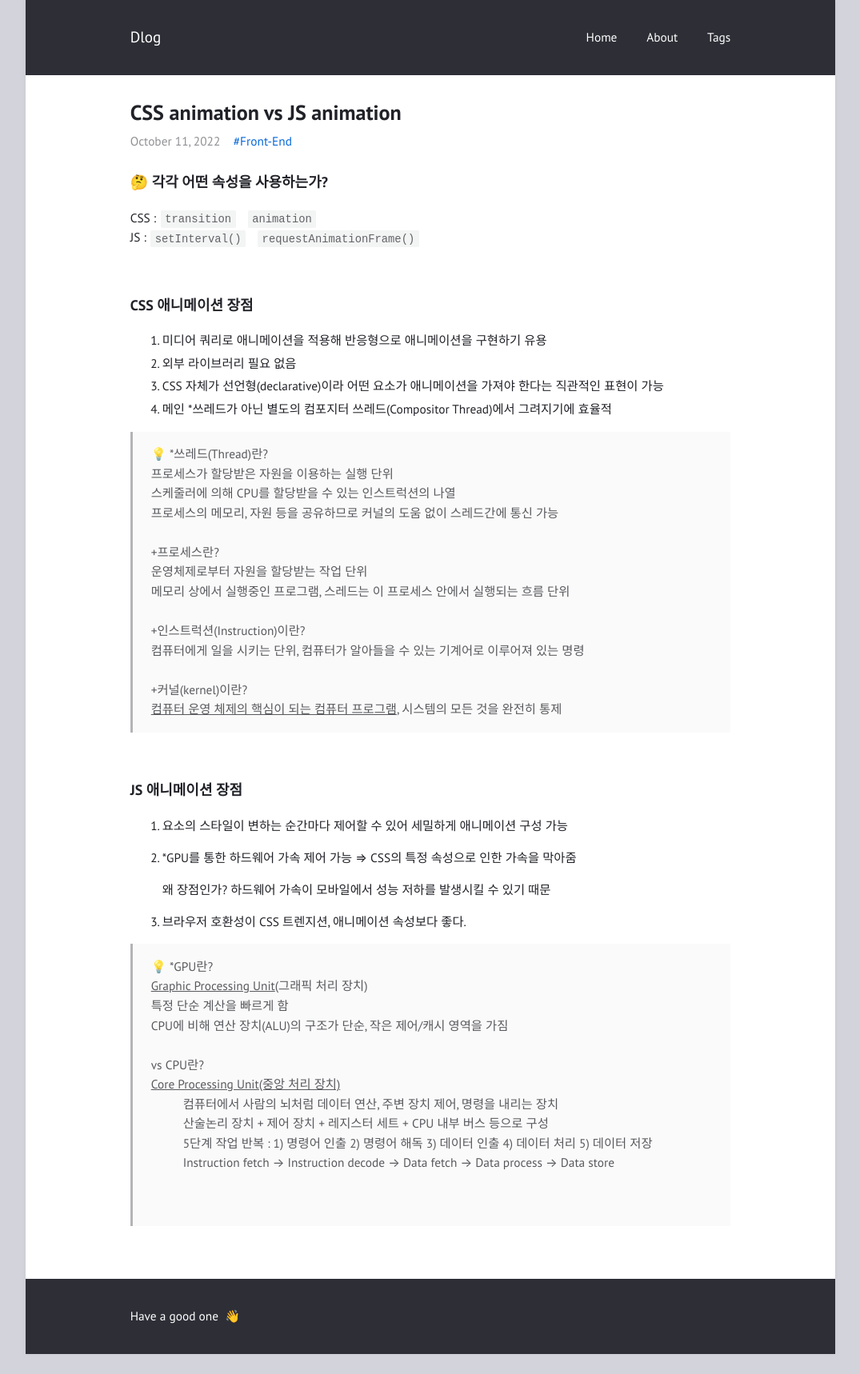
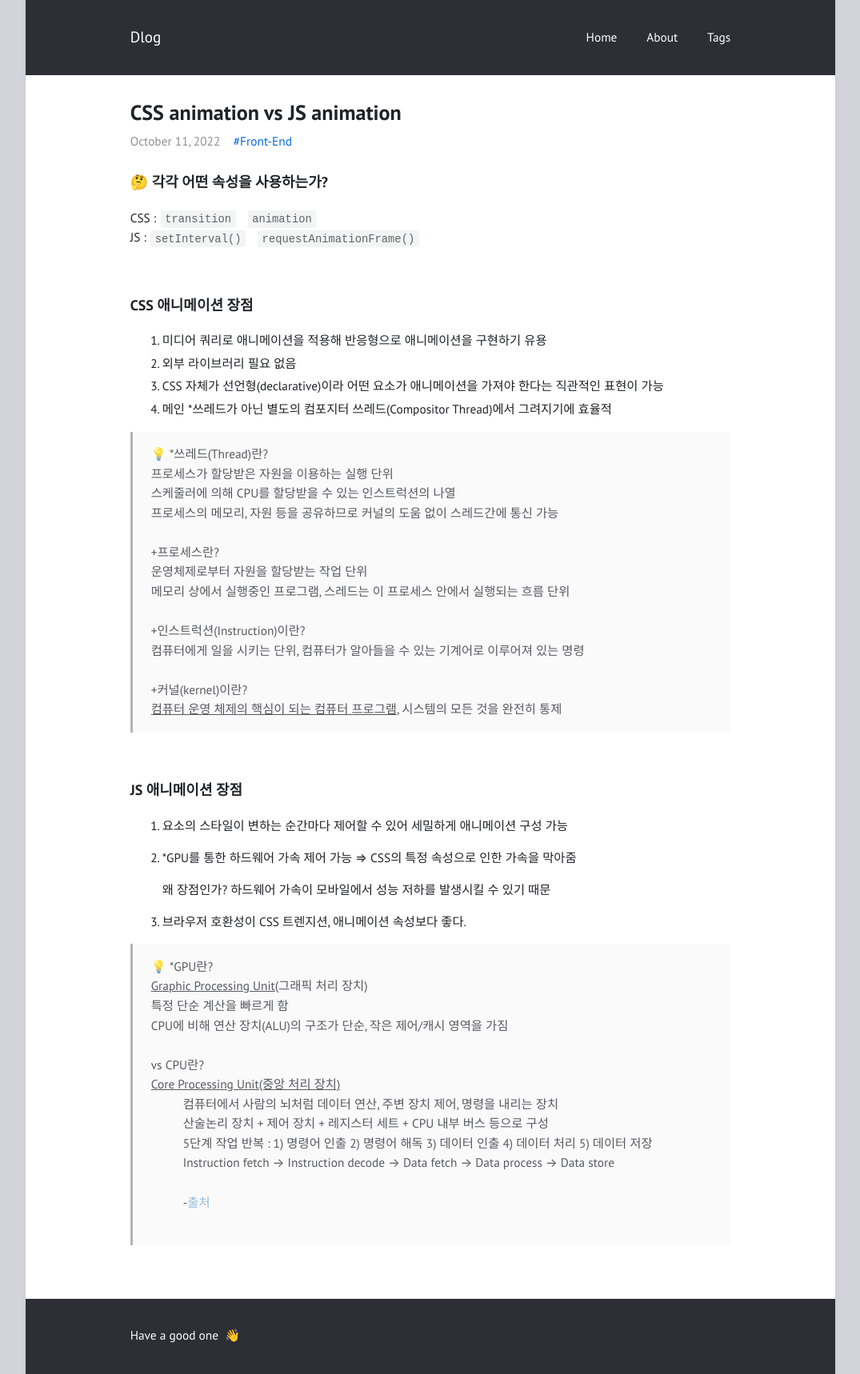
Before and after one commit to feb-dain/feb-dain.github.io, a Jekyll site: the page built from _posts/2022-10-11-css-animation-vs-js-animation.md, in a window 1280 px wide. Shown: the whole page at 80% size, without its empty margins (102-1177 px from the left). Built offline with Jekyll 4.4.1, drawn with Linux system fonts in a browser that asks for light colours; comment, search, counter and statistics services are not loaded; before the commit the page ends 1693 px from its top, so only the background shows below that.

Commit message:
Update 2022-10-11-css-animation-vs-js-animation.md

```diff
--- a/_posts/2022-10-11-css-animation-vs-js-animation.md
+++ b/_posts/2022-10-11-css-animation-vs-js-animation.md
@@ -65,4 +65,6 @@ vs CPU란?<br>
 5단계 작업 반복 : 1) 명령어 인출 2) 명령어 해독 3) 데이터 인출 4) 데이터 처리 5) 데이터 저장<br>
 Instruction fetch → Instruction decode → Data fetch → Data process → Data store<br>
 <br>
+-<a href="https://github.com/baeharam/Must-Know-About-Frontend/blob/main/Notes/frontend/css-js-animation.md">출처</a>
 <br>
+<br>
```
